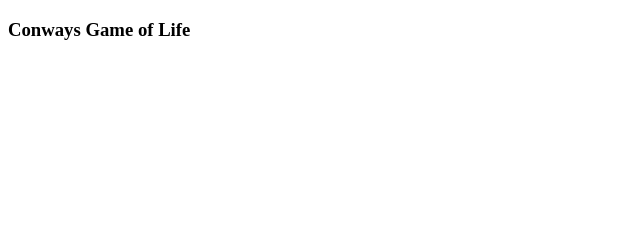
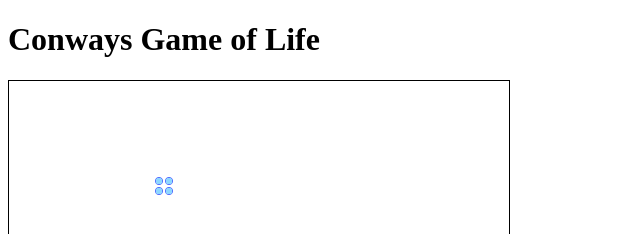
Before and after one commit to CandlelightDoener/ConwaysGameOfLife_c9, a plain HTML site: page public/index.html in a window 1280 px wide. Shown: the top 234 px of the page, without its empty margins (0-640 px from the left). Drawn offline with Linux system fonts and the light colour scheme.

Commit message:
added canvas and drawCircle() function

```diff
--- a/public/index.html
+++ b/public/index.html
@@ -3,20 +3,41 @@
     <head>
         <meta charset="utf-8" />
         <meta name="viewport" content="width=device-width, initial-scale=1" />
-        <title>On the road app</title>
+        <title>Conways Game of Life</title>
     </head>
     <body>
 
-        <!-- Page with animals -->
-        <div data-role="page" id="two" data-theme="a">
-            <div data-theme="b" data-role="header">
-                <h3>
-                    Conways Game of Life
-                </h3>
-            </div>
+        <!-- Main Page -->
+        <div id="main-page">
+            <h1>
+                Conways Game of Life
+            </h1>
+            <canvas
+                id="world"
+                width="500"
+                height="500"
+                style="border:1px solid #000000;">
+                Canvas wird vom Browser nicht unterstützt
+            </canvas>
         </div>
 
         <script>
+            paintCircle(150, 100);
+            paintCircle(160, 100);
+            paintCircle(160, 110);
+            paintCircle(150, 110);
+
+            // Paints a Circle into the World
+            function paintCircle(x, y) {
+                var world = document.getElementById("world");
+                var kontext = world.getContext("2d");
+                kontext.beginPath();
+                kontext.arc(x, y, 3.5, 0, 2*Math.PI);
+                kontext.strokeStyle = 'blue';
+                kontext.stroke();
+                kontext.fillStyle = '#8ED6FF';
+                kontext.fill();
+            }
         </script>
     </body>
 </html>
```
